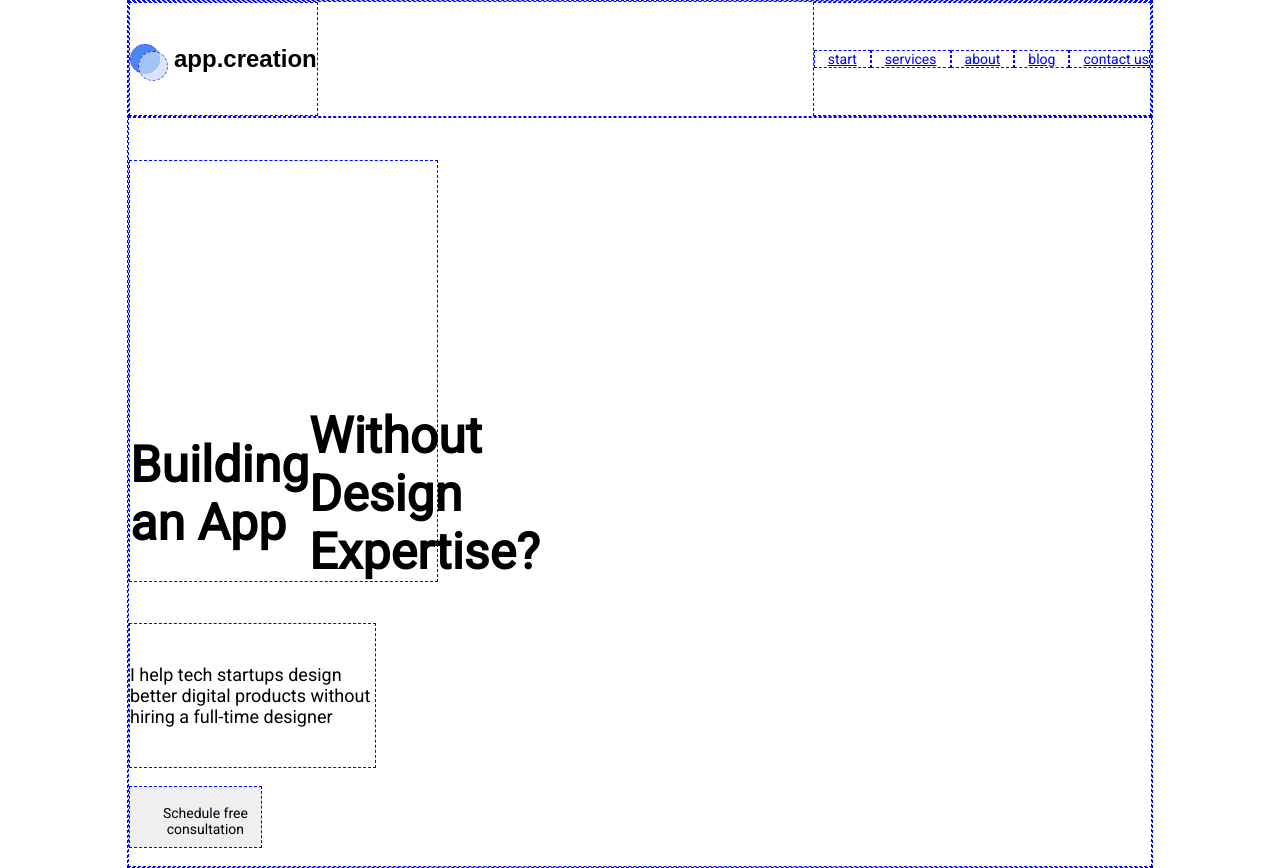
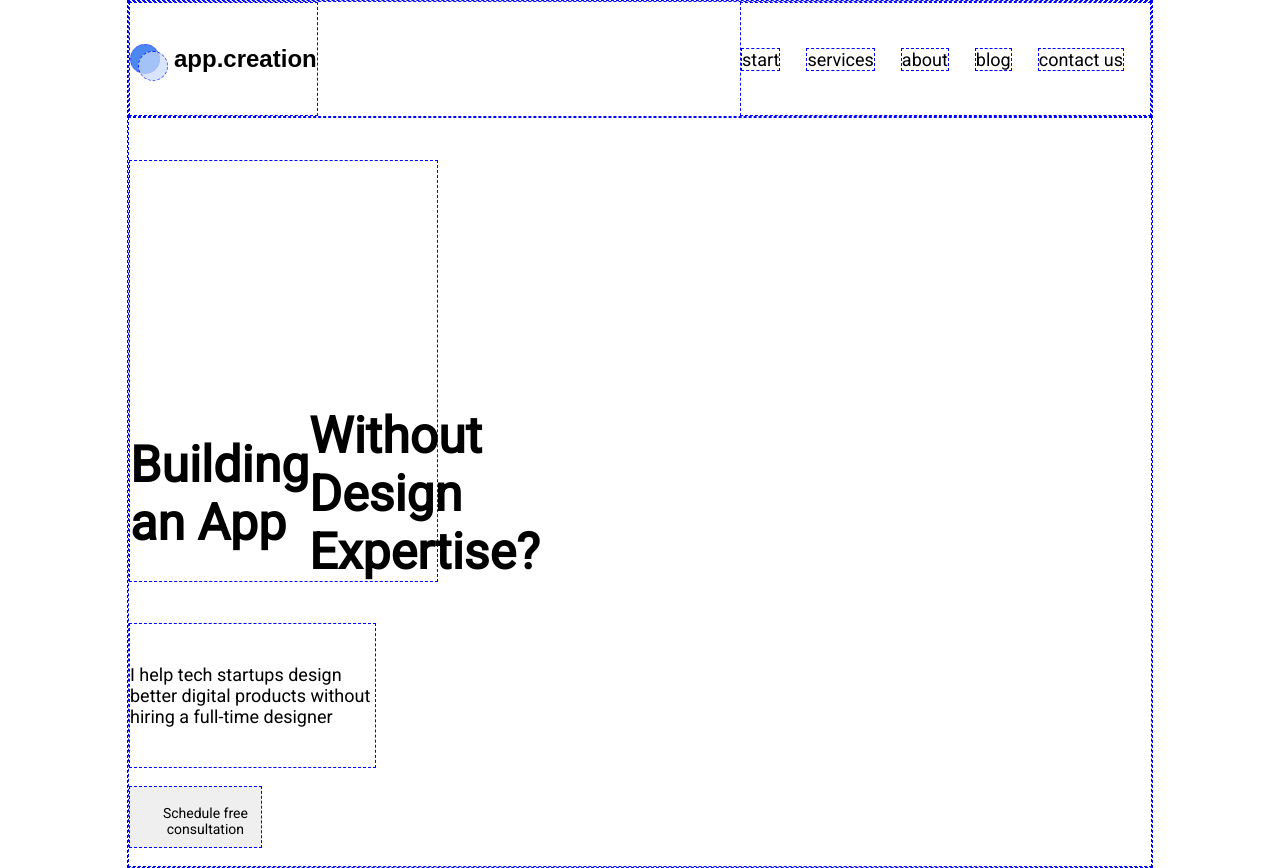
Before and after one commit to WebHeroSchool/My_site, a plain HTML site: page index.html in a window 1280 px wide. Drawn offline with Linux system fonts and the light colour scheme; a web font is replaced by a local one.

Commit message:
Создание меню

```diff
--- a/index.html
+++ b/index.html
@@ -17,10 +17,10 @@
       </div>
       <nav class="menu">
         <a class="menu__item" href="#">start</a>
-        <a class="menu__item" href="#">services</a>
+        <a class="menu__item menu__item_active" href="#">services</a>
         <a class="menu__item" href="#">about</a>
         <a class="menu__item" href="#">blog</a>
-        <a class="menu__item menu__item_active" href="#">contact us</a>
+        <a class="menu__item" href="#">contact us</a>
       </nav>
     </header>
 
--- a/styles.css
+++ b/styles.css
@@ -64,17 +64,54 @@ border: dashed 1px blue;
 
 .menu__item
 {
+  position: relative;
+  margin-right: 26px;
+  font: 500 18px/21px "Roboto", arial, helvetica, sans-serif;
+  color: #000;
+  text-decoration: none;
+  transition: opacity .5s;
   border: dashed 1px blue;
-  padding: 0 13px;
-  font-family: "Roboto", sans-serif;
-  font-weight: 500;
-  font-style: normal;
-  font-size: 14px;
+}
+
+.menu__item::after
+{
+  position: absolute;
+  left: 0;
+  display: block;
+  content: "";
+  width: 0;
+  height: 3px;
+  background: #0056EC;
+  opacity: 0;
+  transition: opacity .5s, width .5s;
 }
 
 .menu__item:last-child
 {
   padding-right: 0;
+}
+
+.menu__item:hover
+{
+  opacity: .5;
+}
+
+.menu__item:hover:after, .menu__item_active::after
+{
+  opacity: 1;
+}
+
+.menu__item_active::after
+{
+  position: absolute;
+  display: block;
+  content: "";
+  left: 0;
+  width: 100%;
+  height: 3px;
+  background: #0056EC;
+  opacity: 0;
+  transition: opacity .5s;
 }
 
 .main__title
```
